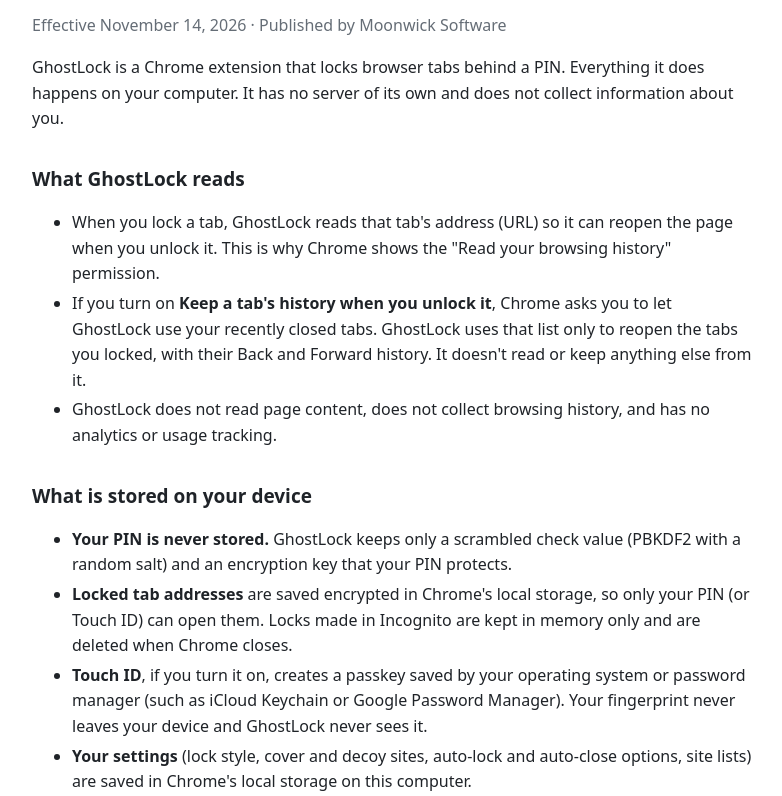
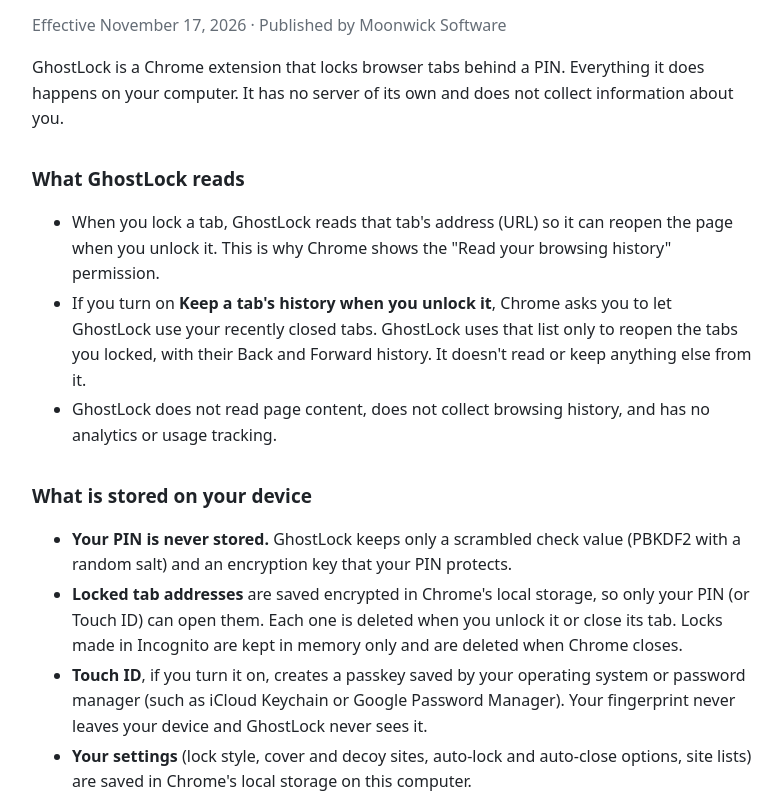
Before and after one commit to moonwickapps-lang/moonwickapps-lang.github.io, a plain HTML site: page ghostlock/privacy.html in a window 1280 px wide. Shown: the part 145-941 px from the top of the page, without its empty margins (248-1030 px from the left). Drawn offline with Linux system fonts and the light colour scheme.

Commit message:
GhostLock privacy: locked addresses are deleted when the tab is closed
Co-Authored-By: Claude Opus 5.5 <noreply@anthropic.com>

```diff
--- a/ghostlock/privacy.html
+++ b/ghostlock/privacy.html
@@ -18,7 +18,7 @@
 <main>
   <p><a href="../">← Moonwick Software</a></p>
   <h1>GhostLock Privacy Policy</h1>
-  <p class="muted">Effective November 14, 2026 · Published by Moonwick Software</p>
+  <p class="muted">Effective November 17, 2026 · Published by Moonwick Software</p>
 
   <p>GhostLock is a Chrome extension that locks browser tabs behind a PIN. Everything it does happens on your computer. It has no server of its own and does not collect information about you.</p>
 
@@ -32,7 +32,7 @@
   <h2>What is stored on your device</h2>
   <ul>
     <li><strong>Your PIN is never stored.</strong> GhostLock keeps only a scrambled check value (PBKDF2 with a random salt) and an encryption key that your PIN protects.</li>
-    <li><strong>Locked tab addresses</strong> are saved encrypted in Chrome's local storage, so only your PIN (or Touch ID) can open them. Locks made in Incognito are kept in memory only and are deleted when Chrome closes.</li>
+    <li><strong>Locked tab addresses</strong> are saved encrypted in Chrome's local storage, so only your PIN (or Touch ID) can open them. Each one is deleted when you unlock it or close its tab. Locks made in Incognito are kept in memory only and are deleted when Chrome closes.</li>
     <li><strong>Touch ID</strong>, if you turn it on, creates a passkey saved by your operating system or password manager (such as iCloud Keychain or Google Password Manager). Your fingerprint never leaves your device and GhostLock never sees it.</li>
     <li><strong>Your settings</strong> (lock style, cover and decoy sites, auto-lock and auto-close options, site lists) are saved in Chrome's local storage on this computer.</li>
     <li><strong>The last time each tab was used</strong> is kept in Chrome's session storage, only while Chrome is open. It contains internal tab numbers and times only.</li>
```
